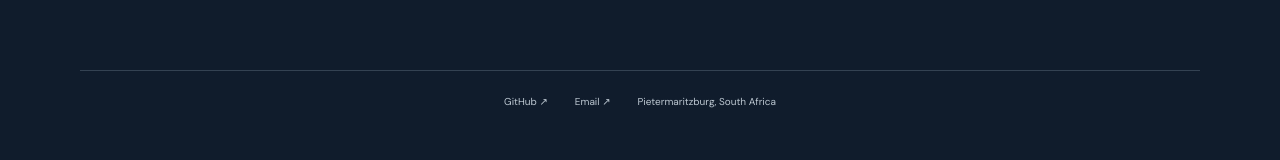
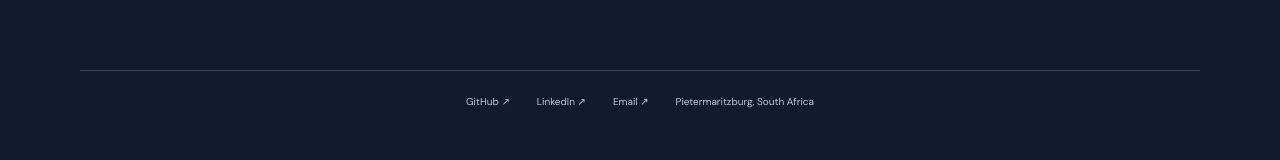
Before and after one commit to ntombizodwantlahla/ntombizodwa-business-website, a plain HTML site: page index.html in a window 1280 px wide. Shown: the part 5840-6000 px from the top of the page. Drawn offline with Linux system fonts and the light colour scheme.

Commit message:
Add LinkedIn profile to portfolio contact links

```diff
--- a/index.html
+++ b/index.html
@@ -103,7 +103,7 @@
       <div class="container why-grid"><div><p class="eyebrow">07 / WHY WORK WITH ME</p><h2>Good work starts with a <em>good mindset.</em></h2></div><div class="why-list"><p><span>↗</span><b>Curious by nature.</b> I ask questions, learn new tools and look for ways to improve.</p><p><span>↗</span><b>Careful with details.</b> I value clear requirements, thoughtful problem-solving and reliable work.</p><p><span>↗</span><b>Collaborative.</b> I communicate, welcome feedback and contribute positively to a team.</p><p><span>↗</span><b>Adaptable.</b> I am comfortable learning, taking initiative and growing through new challenges.</p></div></div>
     </section>
 
-    <section class="contact-section section" id="contact"><div class="container contact-inner"><p class="eyebrow">08 / GET IN TOUCH</p><h2>Have an opportunity<br>or an idea? <em>Let's connect.</em></h2><p>I'm happy to talk about graduate opportunities, junior roles, collaborations and projects.</p><div class="contact-actions"><a class="button button-light" href="mailto:ntombizodwantlahla53@gmail.com">Email me <span>↗</span></a><a class="contact-phone" href="tel:+27635792017">+27 63 579 2017</a></div><div class="contact-social"><a href="https://github.com/ntombizodwantlahla" target="_blank" rel="noopener noreferrer">GitHub ↗</a><a href="mailto:ntombizodwantlahla53@gmail.com">Email ↗</a><span>Pietermaritzburg, South Africa</span></div></div></section>
+    <section class="contact-section section" id="contact"><div class="container contact-inner"><p class="eyebrow">08 / GET IN TOUCH</p><h2>Have an opportunity<br>or an idea? <em>Let's connect.</em></h2><p>I'm happy to talk about graduate opportunities, junior roles, collaborations and projects.</p><div class="contact-actions"><a class="button button-light" href="mailto:ntombizodwantlahla53@gmail.com">Email me <span>↗</span></a><a class="contact-phone" href="tel:+27635792017">+27 63 579 2017</a></div><div class="contact-social"><a href="https://github.com/ntombizodwantlahla" target="_blank" rel="noopener noreferrer">GitHub ↗</a><a href="https://www.linkedin.com/in/ntombizodwa-ntlahla-95a173254/" target="_blank" rel="noopener noreferrer">LinkedIn ↗</a><a href="mailto:ntombizodwantlahla53@gmail.com">Email ↗</a><span>Pietermaritzburg, South Africa</span></div></div></section>
   </main>
   <footer class="footer"><div class="container"><a class="brand" href="#home">NN<span>.</span></a><span>© <span id="year"></span> Ntombizodwa Ntlahla. Built with purpose.</span><a href="#home">Back to top ↑</a></div></footer>
   <script src="script.js"></script>
```
